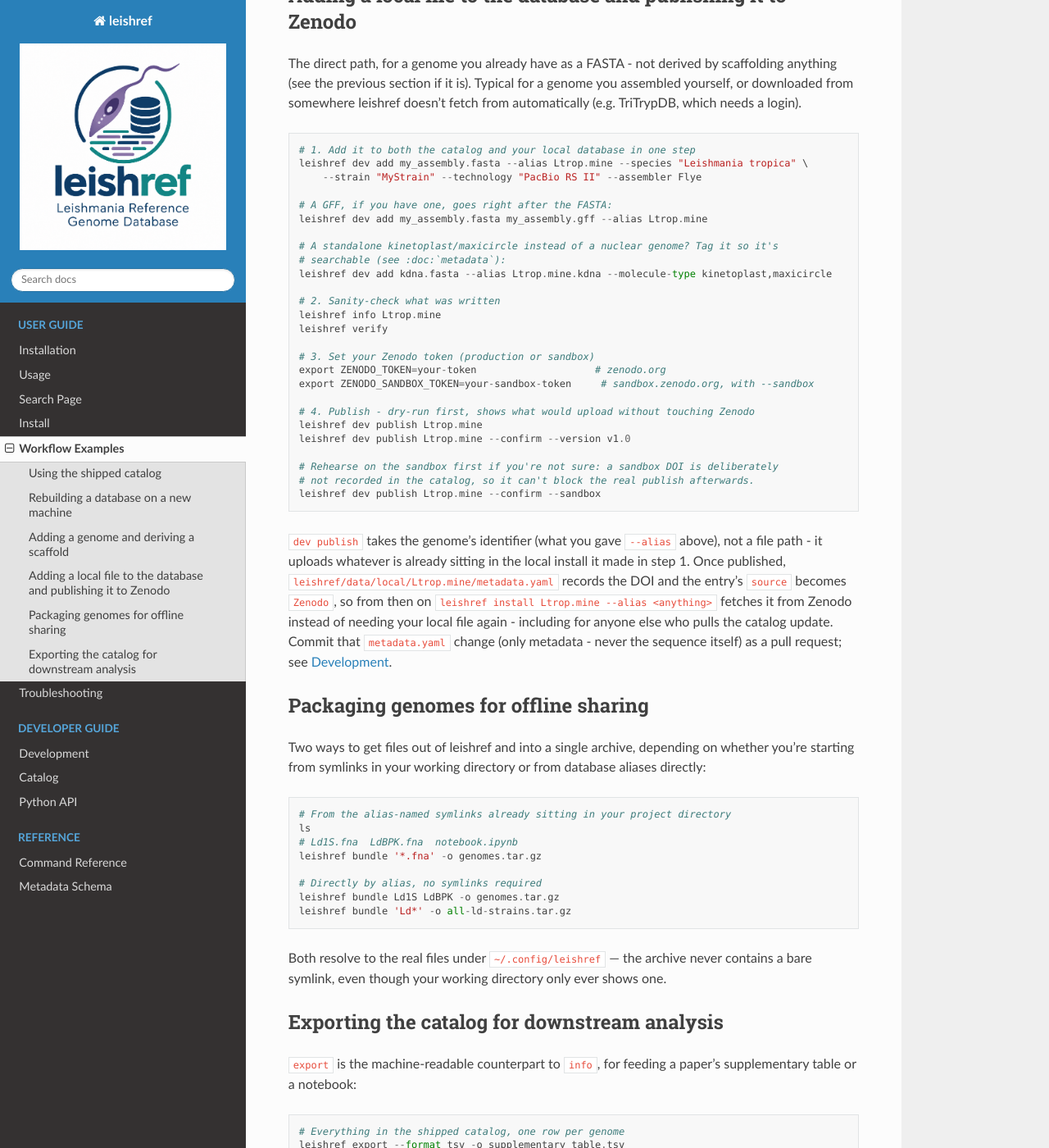
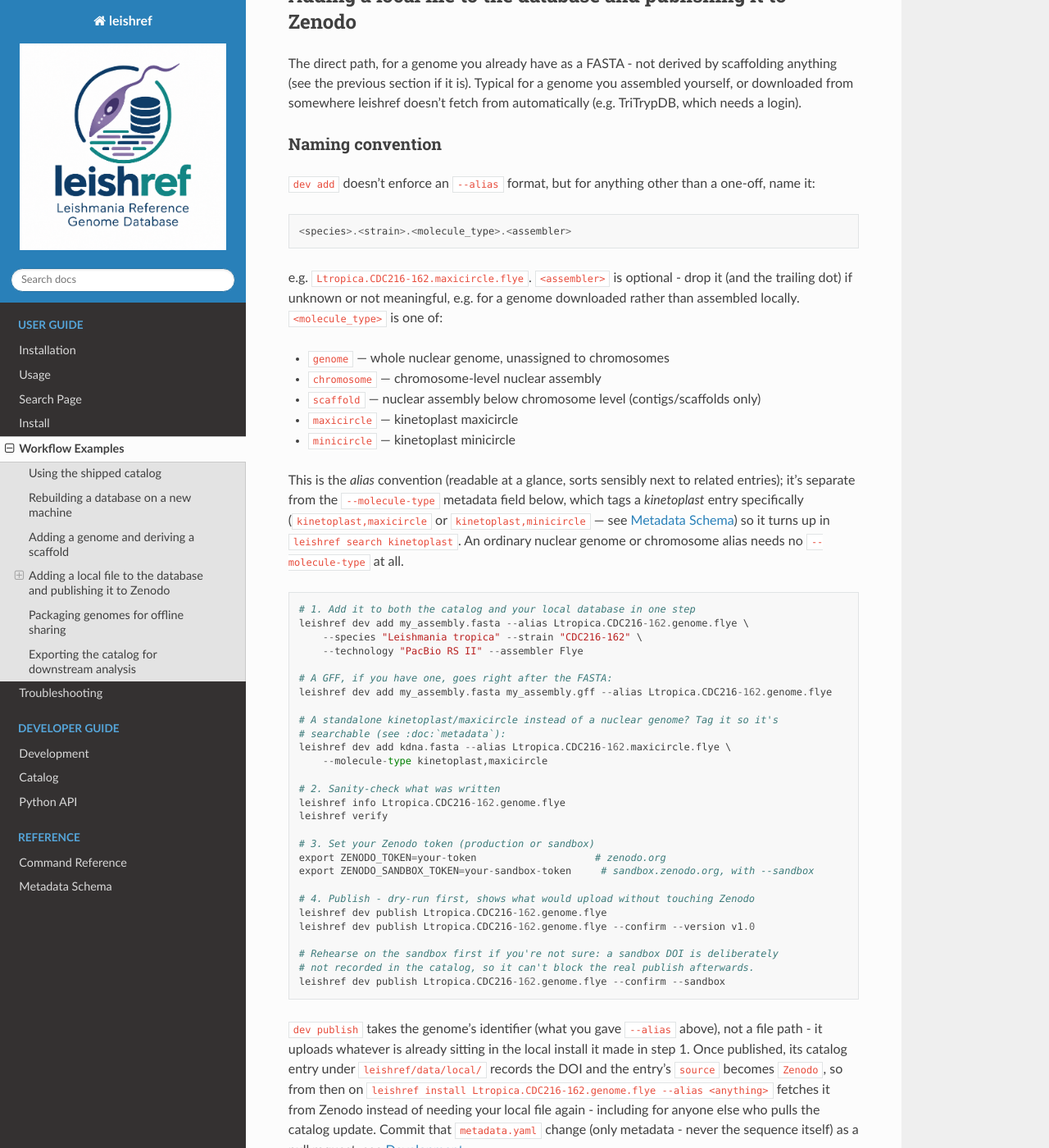
Before and after one commit to cokelaer/leishref, a Sphinx documentation site: the page built from docs/workflow.rst, in a window 1280 px wide and 1400 px high, scrolled down 1626 px. Shown: the whole window at 82% size. Built offline with Sphinx 7.4.7 and the Read the Docs theme 3.1.0, drawn with Linux system fonts in a browser that asks for light colours.

Commit message:
Document an alias naming convention for dev add
<species>.<strain>.<molecule_type>.<assembler>, e.g.
Ltropica.CDC216-162.maxicircle.flye - <assembler> optional, dropped
when unknown or not meaningful. <molecule_type> is one of genome,
chromosome, scaffold, maxicircle, minicircle.

Distinguished explicitly from the --molecule-type metadata field
(kinetoplast,maxicircle etc.), which is a different, narrower thing:
it's what makes an entry searchable via `leishref search kinetoplast`,
not a naming scheme, and only applies to kinetoplast entries - an
ordinary genome/chromosome alias needs no --molecule-type at all.

Updated every example alias in both the new workflow.rst section and
development.rst's "Maintainer commands" to use the convention, so it's
demonstrated rather than just described.

```diff
--- a/docs/workflow.rst
+++ b/docs/workflow.rst
@@ -85,21 +85,48 @@ scaffolding anything (see the previous section if it is). Typical for a genome y
 assembled yourself, or downloaded from somewhere leishref doesn't fetch from
 automatically (e.g. TriTrypDB, which needs a login).
 
+Naming convention
+^^^^^^^^^^^^^^^^^^^
+
+``dev add`` doesn't enforce an ``--alias`` format, but for anything other than a
+one-off, name it::
+
+    <species>.<strain>.<molecule_type>.<assembler>
+
+e.g. ``Ltropica.CDC216-162.maxicircle.flye``. ``<assembler>`` is optional - drop it
+(and the trailing dot) if unknown or not meaningful, e.g. for a genome downloaded
+rather than assembled locally. ``<molecule_type>`` is one of:
+
+- ``genome`` — whole nuclear genome, unassigned to chromosomes
+- ``chromosome`` — chromosome-level nuclear assembly
+- ``scaffold`` — nuclear assembly below chromosome level (contigs/scaffolds only)
+- ``maxicircle`` — kinetoplast maxicircle
+- ``minicircle`` — kinetoplast minicircle
+
+This is the *alias* convention (readable at a glance, sorts sensibly next to related
+entries); it's separate from the ``--molecule-type`` metadata field below, which
+tags a *kinetoplast* entry specifically (``kinetoplast,maxicircle`` or
+``kinetoplast,minicircle`` — see :doc:`metadata`) so it turns up in
+``leishref search kinetoplast``. An ordinary nuclear genome or chromosome alias
+needs no ``--molecule-type`` at all.
+
 ::
 
     # 1. Add it to both the catalog and your local database in one step
-    leishref dev add my_assembly.fasta --alias Ltrop.mine --species "Leishmania tropica" \
-        --strain "MyStrain" --technology "PacBio RS II" --assembler Flye
+    leishref dev add my_assembly.fasta --alias Ltropica.CDC216-162.genome.flye \
+        --species "Leishmania tropica" --strain "CDC216-162" \
+        --technology "PacBio RS II" --assembler Flye
 
     # A GFF, if you have one, goes right after the FASTA:
-    leishref dev add my_assembly.fasta my_assembly.gff --alias Ltrop.mine
+    leishref dev add my_assembly.fasta my_assembly.gff --alias Ltropica.CDC216-162.genome.flye
 
     # A standalone kinetoplast/maxicircle instead of a nuclear genome? Tag it so it's
     # searchable (see :doc:`metadata`):
-    leishref dev add kdna.fasta --alias Ltrop.mine.kdna --molecule-type kinetoplast,maxicircle
+    leishref dev add kdna.fasta --alias Ltropica.CDC216-162.maxicircle.flye \
+        --molecule-type kinetoplast,maxicircle
 
     # 2. Sanity-check what was written
-    leishref info Ltrop.mine
+    leishref info Ltropica.CDC216-162.genome.flye
     leishref verify
 
     # 3. Set your Zenodo token (production or sandbox)
@@ -107,21 +134,21 @@ automatically (e.g. TriTrypDB, which needs a login).
     export ZENODO_SANDBOX_TOKEN=your-sandbox-token     # sandbox.zenodo.org, with --sandbox
 
     # 4. Publish - dry-run first, shows what would upload without touching Zenodo
-    leishref dev publish Ltrop.mine
-    leishref dev publish Ltrop.mine --confirm --version v1.0
+    leishref dev publish Ltropica.CDC216-162.genome.flye
+    leishref dev publish Ltropica.CDC216-162.genome.flye --confirm --version v1.0
 
     # Rehearse on the sandbox first if you're not sure: a sandbox DOI is deliberately
     # not recorded in the catalog, so it can't block the real publish afterwards.
-    leishref dev publish Ltrop.mine --confirm --sandbox
+    leishref dev publish Ltropica.CDC216-162.genome.flye --confirm --sandbox
 
 ``dev publish`` takes the genome's identifier (what you gave ``--alias`` above), not
 a file path - it uploads whatever is already sitting in the local install it made in
-step 1. Once published, ``leishref/data/local/Ltrop.mine/metadata.yaml`` records the
+step 1. Once published, its catalog entry under ``leishref/data/local/`` records the
 DOI and the entry's ``source`` becomes ``Zenodo``, so from then on
-``leishref install Ltrop.mine --alias <anything>`` fetches it from Zenodo instead of
-needing your local file again - including for anyone else who pulls the catalog
-update. Commit that ``metadata.yaml`` change (only metadata - never the sequence
-itself) as a pull request; see :doc:`development`.
+``leishref install Ltropica.CDC216-162.genome.flye --alias <anything>`` fetches it
+from Zenodo instead of needing your local file again - including for anyone else who
+pulls the catalog update. Commit that ``metadata.yaml`` change (only metadata - never
+the sequence itself) as a pull request; see :doc:`development`.
 
 Packaging genomes for offline sharing
 ----------------------------------------
```
Also changed, not shown: docs/development.rst (+5 -2 lines).
